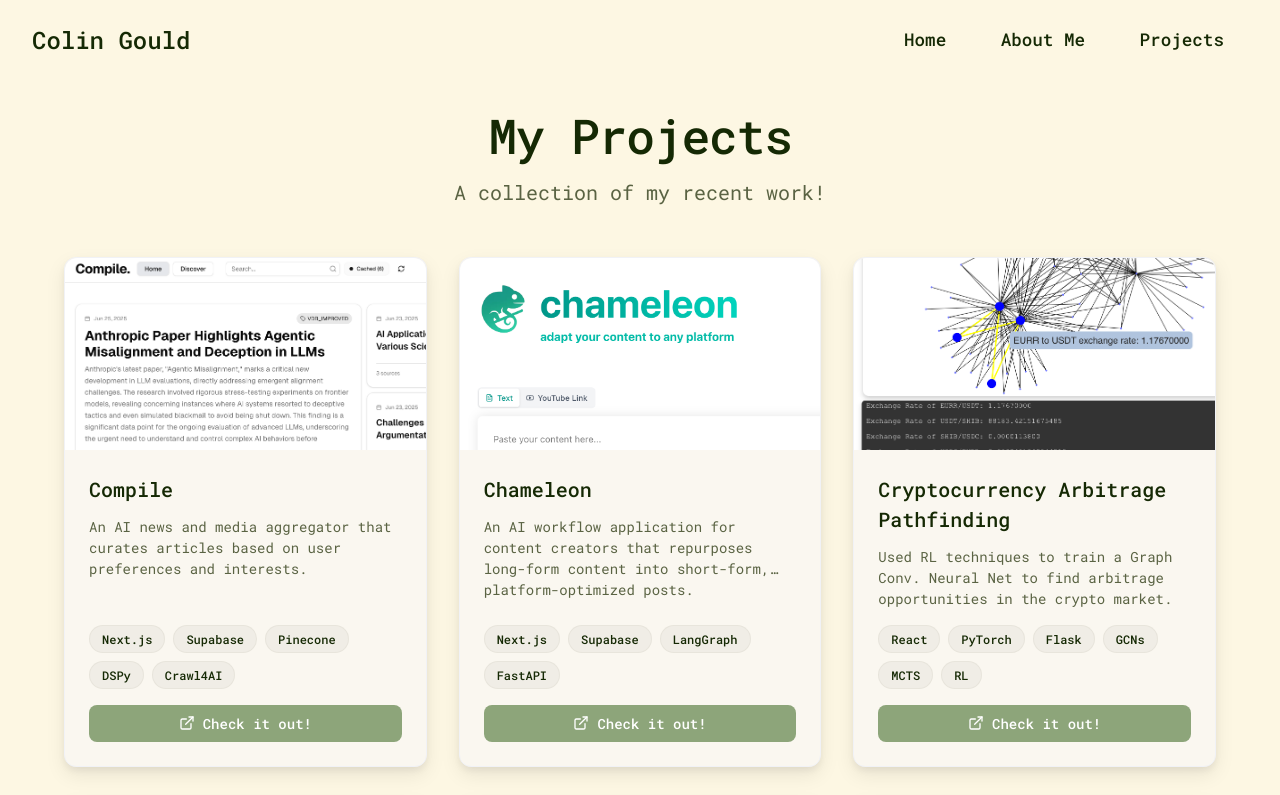
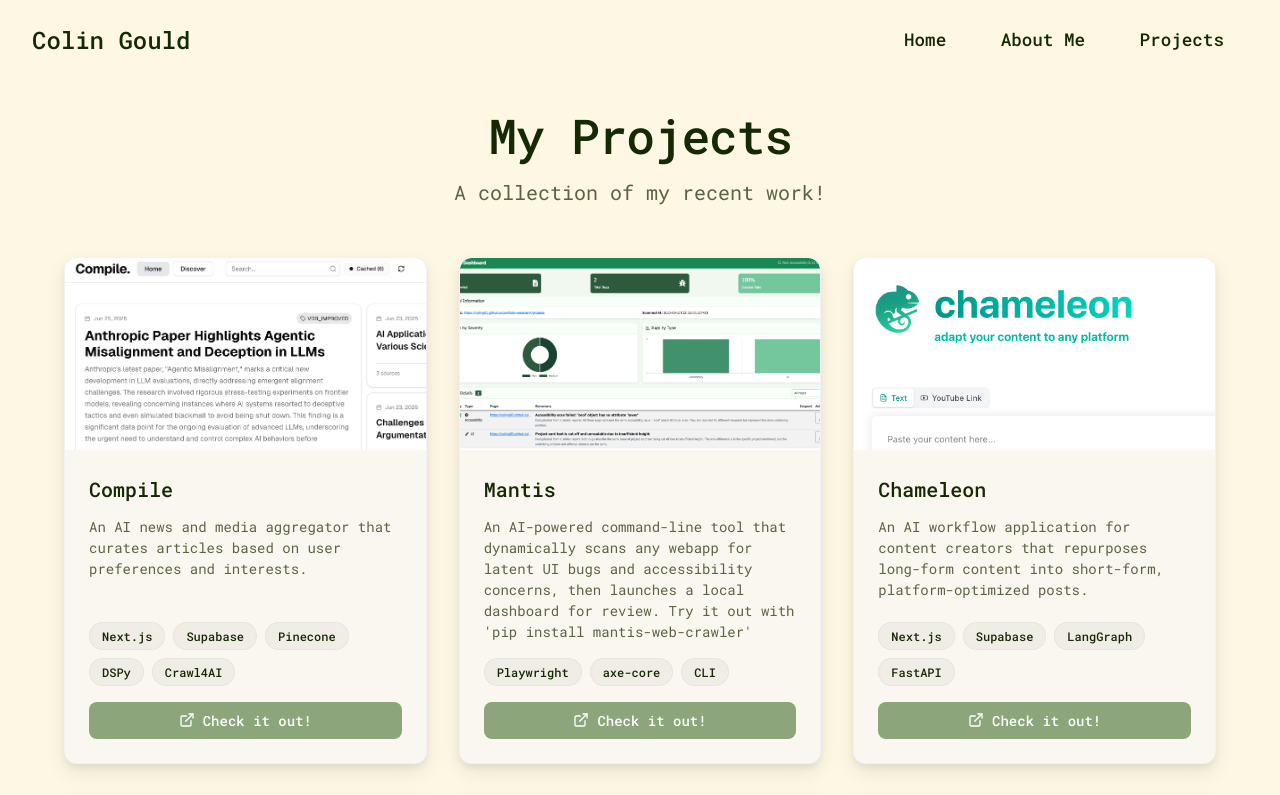
Before and after one commit to ColinG03/portfolio-website, a React (Vite) app: page /projects in a window 1280 px wide. Shown: the top 795 px of the page. Built offline with nearby package versions, Linux system fonts and the light colour scheme.

Commit message:
add mantis to projects

```diff
--- a/src/Projects.css
+++ b/src/Projects.css
@@ -156,9 +156,6 @@
     line-height: 1.5;
     margin-bottom: 1rem;
     flex: 1;
-    display: -webkit-box;
-    -webkit-line-clamp: 3;
-    -webkit-box-orient: vertical;
     overflow: hidden;
 }
 
--- a/src/Projects.jsx
+++ b/src/Projects.jsx
@@ -15,6 +15,15 @@
     },
     {
       id: 2,
+      title: "Mantis",
+      description: "An AI-powered command-line tool that dynamically scans any webapp for latent UI bugs and accessibility concerns, then launches a local dashboard for review. Try it out with 'pip install mantis-web-crawler'",
+      image: "mantis.png",
+      skills: ["Playwright", "axe-core", "CLI"],
+      link: "https://pypi.org/project/mantis-web-crawler/",
+      imageFit: "cover",
+    },
+    {
+      id: 3,
       title: "Chameleon",
       description: "An AI workflow application for content creators that repurposes long-form content into short-form, platform-optimized posts.",
       image: "chameleon.png",
@@ -23,7 +32,7 @@
       imageFit: "cover",
     },
     {
-      id: 3,
+      id: 4,
       title: "Cryptocurrency Arbitrage Pathfinding",
       description: "Used RL techniques to train a Graph Conv. Neural Net to find arbitrage opportunities in the crypto market.",
       image: "crypto_demo.png",
@@ -32,7 +41,7 @@
       imageFit: "cover",
     },
     {
-      id: 4,
+      id: 5,
       title: "Mechanistic Interpretability for LLM Jailbreak Prevention",
       description: "Preventing adversarial attacks on LLMs using a novel feature steering technique.",
       image: "jailbreaking.png",
@@ -41,7 +50,7 @@
       imageFit: "cover",
     },
     {
-      id: 5,
+      id: 6,
       title: "Bed Match Pro",
       description: "Hack The Globe 2024 Submission: A healthcare optimization system designed to efficiently match patients with available hospital beds in real-time.",
       image: "hospital-bed.png",
@@ -50,9 +59,9 @@
       imageFit: "contain",
     },
     {
-      id: 6,
+      id: 7,
       title: "Breast Cancer Classification",
-      description: "A machine learning model for accurate breast cancer detection and classification using advanced image processing and deep learning techniques.",
+      description: "A machine learning model for accurate breast cancer detection and classification using neural networks",
       image: "microscope.png",
       skills: ["TensorFlow", "Keras"],
       link: "https://www.kaggle.com/code/colingould/siyung-cho-advanced-hackathon-starter-notebook",
```
Also changed, not shown: public/mantis.png (added).
